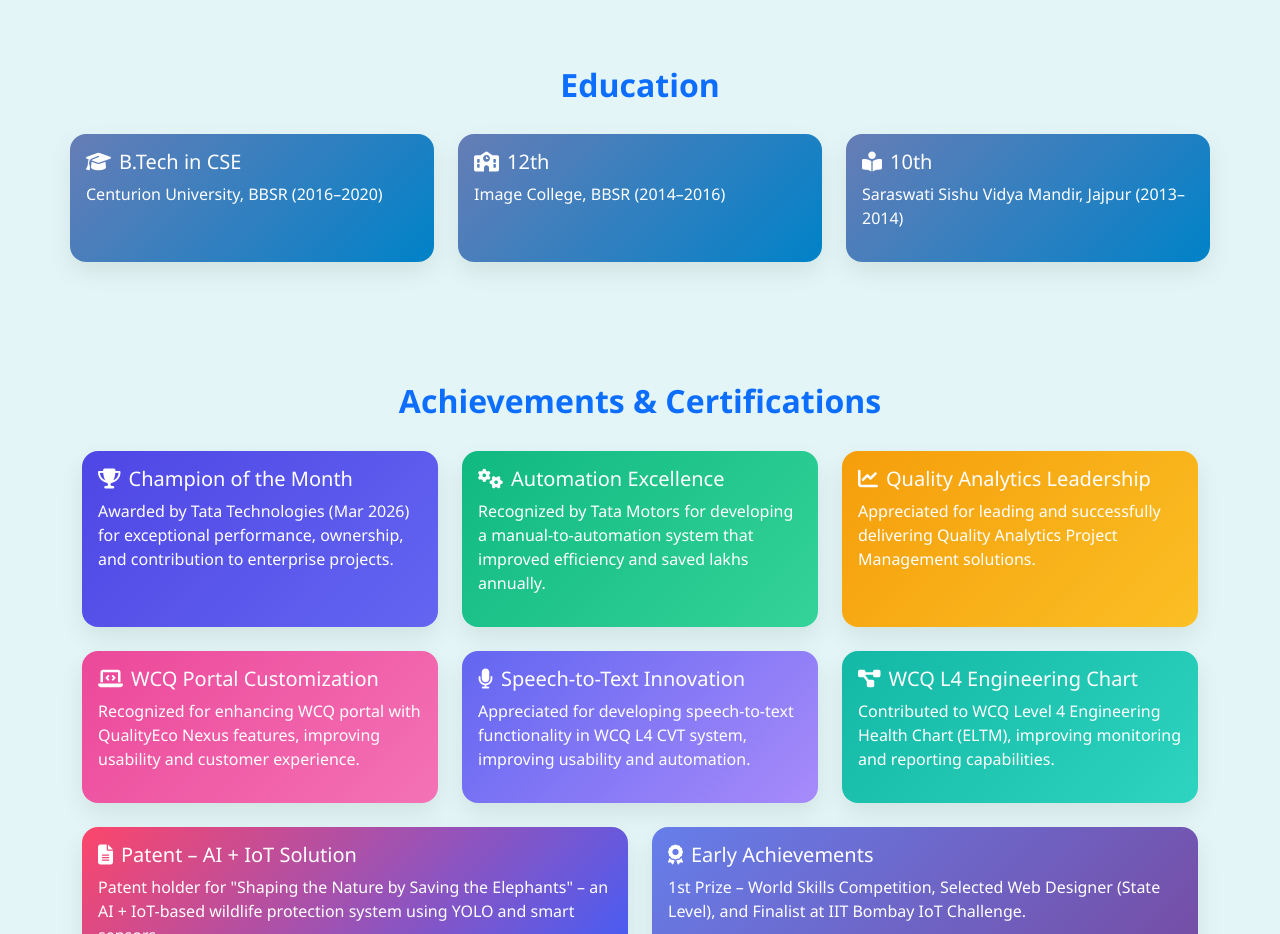
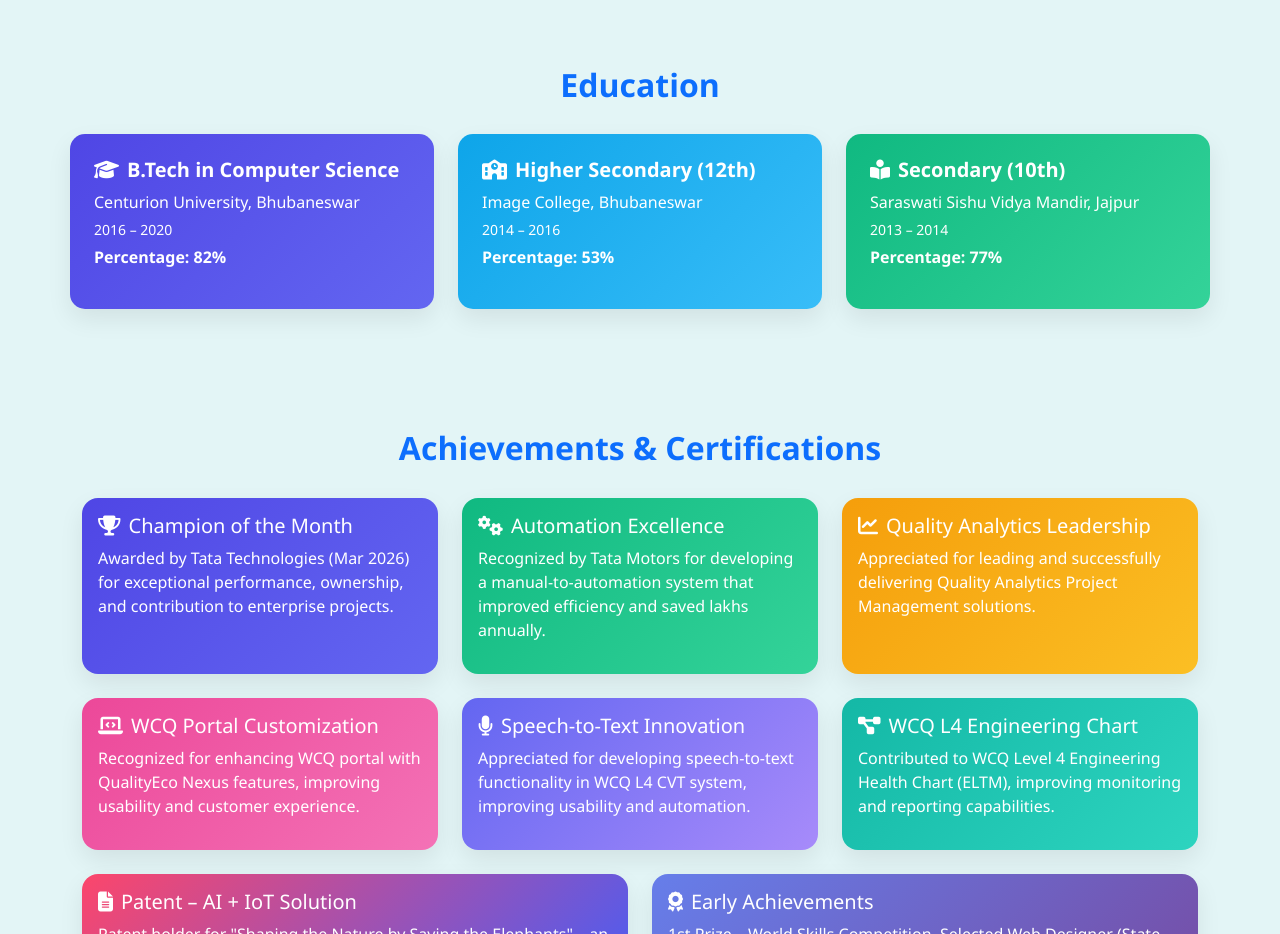
Before and after one commit to sujitkumarsahoo/my-portfolio, a plain HTML site: page index.html in a window 1280 px wide. Shown: the part 4980-5914 px from the top of the page. Drawn offline with nearby package versions, Linux system fonts and the light colour scheme.

```diff
--- a/index.html
+++ b/index.html
@@ -534,27 +534,47 @@
 </section>
 
   <!-- Education -->
-  <section id="education" class="section container" data-aos="fade-up" style=" background-color: #e3f5f6;">
+ <section id="education" class="section container" data-aos="fade-up" style="background-color: #e3f5f6;">
   <h2 class="section-title">Education</h2>
+
   <div class="row g-4">
+
+    <!-- B.Tech -->
     <div class="col-md-4">
-      <div class="card p-3 h-100 text-white" style="background: linear-gradient(135deg, #667db6, #0082c8);">
-        <h5><i class="fas fa-graduation-cap me-2"></i>B.Tech in CSE</h5>
-        <p>Centurion University, BBSR (2016–2020)</p>
+      <div class="card p-4 h-100 text-white" style="background: linear-gradient(135deg, #4f46e5, #6366f1); border-radius:15px;">
+        <h5 style="font-weight:600;">
+          <i class="fas fa-graduation-cap me-2"></i>B.Tech in Computer Science
+        </h5>
+        <p style="margin-bottom:5px;">Centurion University, Bhubaneswar</p>
+        <p style="font-size:14px; margin-bottom:5px;">2016 – 2020</p>
+        <p style="font-weight:600;">Percentage: 82%</p>
       </div>
     </div>
+
+    <!-- 12th -->
     <div class="col-md-4">
-      <div class="card p-3 h-100 text-white" style="background: linear-gradient(135deg, #667db6, #0082c8);">
-        <h5><i class="fas fa-school me-2"></i>12th</h5>
-        <p>Image College, BBSR (2014–2016)</p>
+      <div class="card p-4 h-100 text-white" style="background: linear-gradient(135deg, #0ea5e9, #38bdf8); border-radius:15px;">
+        <h5 style="font-weight:600;">
+          <i class="fas fa-school me-2"></i>Higher Secondary (12th)
+        </h5>
+        <p style="margin-bottom:5px;">Image College, Bhubaneswar</p>
+        <p style="font-size:14px; margin-bottom:5px;">2014 – 2016</p>
+        <p style="font-weight:600;">Percentage: 53%</p>
       </div>
     </div>
+
+    <!-- 10th -->
     <div class="col-md-4">
-      <div class="card p-3 h-100 text-white" style="background: linear-gradient(135deg, #667db6, #0082c8);">
-        <h5><i class="fas fa-book-reader me-2"></i>10th</h5>
-        <p>Saraswati Sishu Vidya Mandir, Jajpur (2013–2014)</p>
+      <div class="card p-4 h-100 text-white" style="background: linear-gradient(135deg, #10b981, #34d399); border-radius:15px;">
+        <h5 style="font-weight:600;">
+          <i class="fas fa-book-reader me-2"></i>Secondary (10th)
+        </h5>
+        <p style="margin-bottom:5px;">Saraswati Sishu Vidya Mandir, Jajpur</p>
+        <p style="font-size:14px; margin-bottom:5px;">2013 – 2014</p>
+        <p style="font-weight:600;">Percentage: 77%</p>
       </div>
     </div>
+
   </div>
 </section>
 
```
